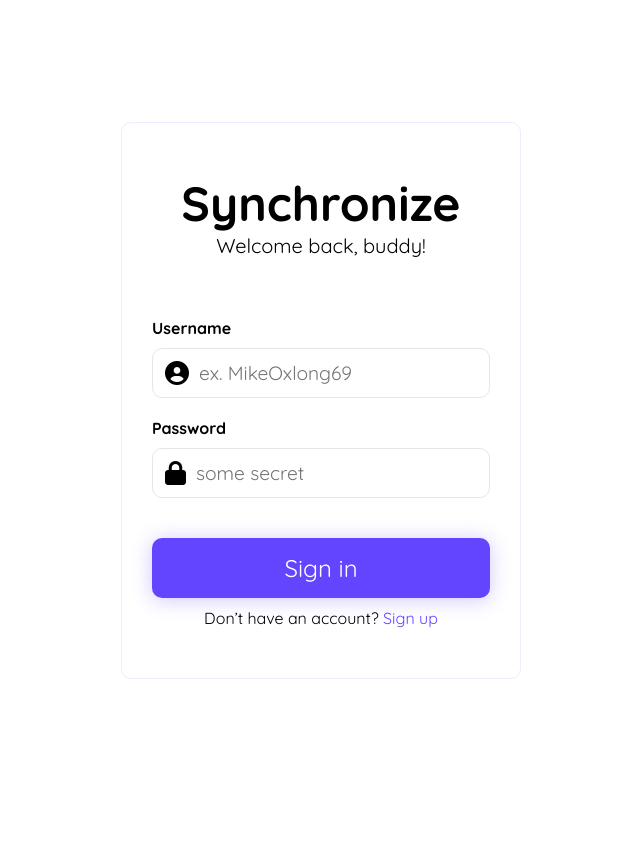
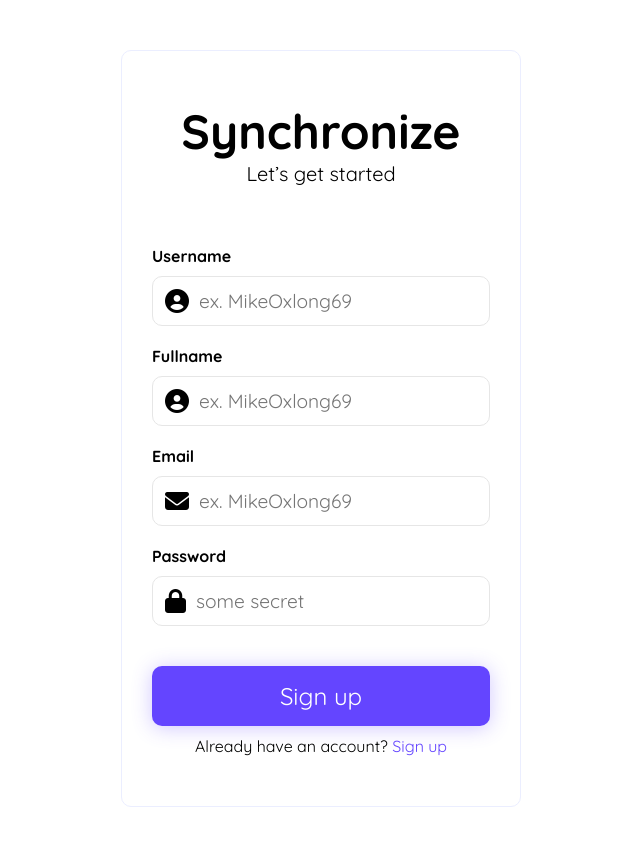
Before and after one commit to AlvaJufinto/mern-social-media, a React (Create React App) app: page /sign-up in a window 1280 px wide. Shown: the top 846 px of the page, without its empty margins (319-959 px from the left). Before the commit the page ends 800 px from the top, so only its background shows below. Built offline with nearby package versions, Linux system fonts and the light colour scheme.

Commit message:
DONE: Sign up page

```diff
--- a/src/pages/SignUp.jsx
+++ b/src/pages/SignUp.jsx
@@ -11,11 +11,25 @@ const SignUp = () => {
       <div className="AuthContainer">
           <form className="AuthWrapper container-border-global">
               <h1 className="AuthWrapper__title">Synchronize</h1>
-              <p className="AuthWrapper__description">Welcome back, buddy!</p>
+              <p className="AuthWrapper__description">Let’s get started</p>
               <div className="Auth__input-group">
                   <p className="Auth__input-group__Name" >Username</p>
                   <div className="Auth__input-group__wrapper input-wrapper-global">
                     <i className="fa-solid fa-circle-user Auth__input-icon"></i>
+                    <input type="text" placeholder="ex. MikeOxlong69"  className="Auth__input-text input-text-global"></input>
+                  </div>
+              </div>
+              <div className="Auth__input-group">
+                  <p className="Auth__input-group__Name" >Fullname</p>
+                  <div className="Auth__input-group__wrapper input-wrapper-global">
+                    <i className="fa-solid fa-circle-user Auth__input-icon"></i>
+                    <input type="text" placeholder="ex. MikeOxlong69"  className="Auth__input-text input-text-global"></input>
+                  </div>
+              </div>
+              <div className="Auth__input-group">
+                  <p className="Auth__input-group__Name" >Email</p>
+                  <div className="Auth__input-group__wrapper input-wrapper-global">
+                    <i className="fa-solid fa-envelope Auth__input-icon"></i>
                     <input type="text" placeholder="ex. MikeOxlong69"  className="Auth__input-text input-text-global"></input>
                   </div>
               </div>
@@ -26,8 +40,8 @@ const SignUp = () => {
                     <input type="password" placeholder="some secret"  className="Auth__input-text input-text-global"></input>
                   </div>
               </div>
-              <button className="Auth__submit-button button-global">Sign in</button>
-              <p className="Auth__optional-link" >Don’t have an account? <Link to="sign-up">Sign up</Link></p>
+              <button className="Auth__submit-button button-global">Sign up</button>
+              <p className="Auth__optional-link" >Already have an account? <Link to="/sign-in">Sign up</Link></p>
           </form>
       </div>
   );
--- a/src/styles/pages-css/auth.css
+++ b/src/styles/pages-css/auth.css
@@ -1,5 +1,6 @@
 .AuthContainer {
     min-height: 100vh;
+    padding: 50px 0;
     display: flex;
     align-items: center;
     justify-content: center;
```
